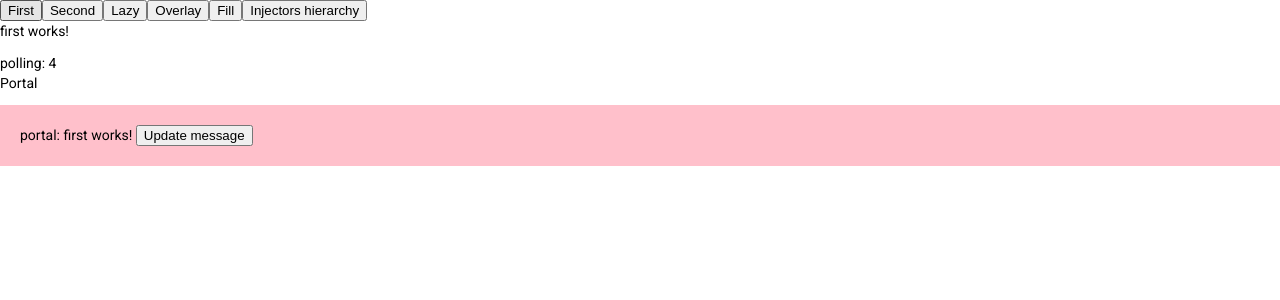
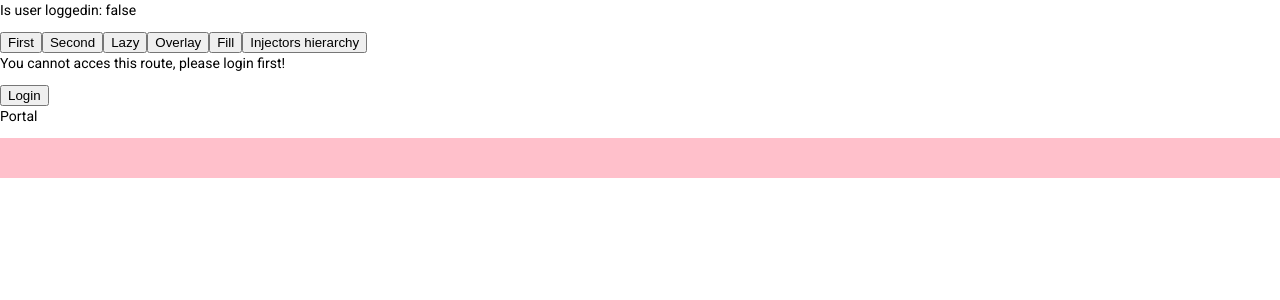
Before and after one commit to wkrasa/-AngularTutorial, an Angular app in the folder angular-tutorial-app/: page /login in a window 1280 px wide. Before the commit this address led to /first. Shown: the top 300 px of the page. Built offline with nearby package versions, Linux system fonts and the light colour scheme.

Commit message:
Route guards

```diff
--- a/angular-tutorial-app/src/app/app-routing.module.ts
+++ b/angular-tutorial-app/src/app/app-routing.module.ts
@@ -3,8 +3,10 @@ import { RouterModule, Routes } from '@angular/router';
 import { FillComponent } from './components/fill/fill.component';
 import { FirstComponent } from './components/first/first.component';
 import { InjectorsHierarchyComponent } from './components/injectors-hierarchy/injectors-hierarchy.component';
+import { LoginComponent } from './components/login/login.component';
 import { OverlayComponent } from './components/overlay/overlay.component';
 import { SecondComponent } from './components/second/second.component';
+import { AuthGuardService } from './route-guards/auth-guard.service';
 
 const routes: Routes = [
   {
@@ -17,11 +19,16 @@ const routes: Routes = [
   },
   {
     path: 'overlay',
-    component: OverlayComponent
+    component: OverlayComponent,
+    canActivate: [AuthGuardService]
   },
   {
     path: 'fill',
     component: FillComponent
+  },
+  {
+    path: 'login',
+    component: LoginComponent
   },
   {
     path: 'injectors-hierarchy',
--- a/angular-tutorial-app/src/app/app.component.html
+++ b/angular-tutorial-app/src/app/app.component.html
@@ -1,3 +1,7 @@
+<div>
+  <p>Is user loggedin: {{authService.isLoggedIn}} <button *ngIf="authService.isLoggedIn" (click)="authService.logOut();">Logout</button></p>
+
+</div>
 <button routerLink="first">First</button>
 <button routerLink="second">Second</button>
 <button routerLink="lazy">Lazy</button>
--- a/angular-tutorial-app/src/app/app.component.ts
+++ b/angular-tutorial-app/src/app/app.component.ts
@@ -1,5 +1,6 @@
 import { AfterViewInit, Component, Inject, OnInit } from '@angular/core';
 import { AppConfig, APP_CONFIG } from './app.config';
+import { AuthService } from './services/auth.service';
 import { PortalService } from './services/portal-service/portal.service';
 
 @Component({
@@ -11,7 +12,8 @@ export class AppComponent implements OnInit  {
   title = 'angular-tutorial-app';
 
   constructor(private portalService: PortalService,
-      @Inject(APP_CONFIG) private appConfig: AppConfig){
+      @Inject(APP_CONFIG) private appConfig: AppConfig,
+      public authService: AuthService){
         console.log(appConfig);
 
   }
--- a/angular-tutorial-app/src/app/app.module.ts
+++ b/angular-tutorial-app/src/app/app.module.ts
@@ -36,6 +36,7 @@ import { AppConfig, APP_CONFIG } from './app.config';
 import { InjectorsHierarchyComponent } from './components/injectors-hierarchy/injectors-hierarchy.component';
 import { ConfigurableModule } from './modules/configurable';
 import { FillComponent } from './components/fill/fill.component';
+import { LoginComponent } from './components/login/login.component';
 
 @NgModule({
   declarations: [
@@ -46,6 +47,7 @@ import { FillComponent } from './components/fill/fill.component';
     OverlayComponent,
     InjectorsHierarchyComponent,
     FillComponent,
+    LoginComponent,
   ],
   imports: [
     BrowserModule,
--- a/angular-tutorial-app/src/app/components/fill/board.ts
+++ b/angular-tutorial-app/src/app/components/fill/board.ts
@@ -36,8 +36,12 @@ export class Board{
     return this.rows[y].cells[x];
   }
 
-  visit(cells: Cell){
-    cells.isVisited = true;
+  visit(cell: Cell){
+    cell.isVisited = true;
+  }
+
+  swap(cell: Cell){
+    cell.isVisited = !cell.isVisited;
   }
 
   visitXY(x: number, y: number){
--- a/angular-tutorial-app/src/app/components/fill/fill.component.html
+++ b/angular-tutorial-app/src/app/components/fill/fill.component.html
@@ -3,7 +3,7 @@
   step: step$ | async
 } data">Fill</div>
 <div *ngFor="let row of board.rows" class="row">
-  <div *ngFor="let cell of row.cells" class="cell" [class.visited]="cell.isVisited" (click)="board.visit(cell)">
+  <div *ngFor="let cell of row.cells" class="cell" [class.visited]="cell.isVisited" (click)="board.swap(cell)">
   </div>
 </div>
 
--- /dev/null
+++ b/angular-tutorial-app/src/app/components/login/login.component.html
@@ -0,0 +1,5 @@
+<div>
+  <p>You cannot acces this route, please login first! </p>
+<button *ngIf="!authService.isLoggedIn" (click)="authService.logIn();">Login</button>
+<button *ngIf="authService.isLoggedIn" (click)="authService.logOut();">Logout</button>
+</div>
--- /dev/null
+++ b/angular-tutorial-app/src/app/components/login/login.component.scss
@@ -0,0 +1,3 @@
+:host {
+  display: block;
+}
--- /dev/null
+++ b/angular-tutorial-app/src/app/components/login/login.component.ts
@@ -0,0 +1,18 @@
+import { Component, OnInit, ChangeDetectionStrategy } from '@angular/core';
+import { AuthService } from 'src/app/services/auth.service';
+
+@Component({
+  selector: 'at-login',
+  templateUrl: './login.component.html',
+  styleUrls: ['./login.component.scss'],
+  changeDetection: ChangeDetectionStrategy.OnPush
+})
+export class LoginComponent implements OnInit {
+
+  constructor(
+    public authService: AuthService) { }
+
+  ngOnInit(): void {
+  }
+
+}
--- /dev/null
+++ b/angular-tutorial-app/src/app/route-guards/auth-guard.service.ts
@@ -0,0 +1,22 @@
+import { Injectable } from '@angular/core';
+import { CanActivate, Router } from '@angular/router';
+import { AuthService } from '../services/auth.service';
+
+@Injectable({
+  providedIn: 'root'
+})
+export class AuthGuardService implements CanActivate {
+
+  constructor(private authService: AuthService, private router: Router) {
+
+  }
+
+  canActivate() : boolean{
+    if(this.authService.isLoggedIn){
+      return true;
+    }
+
+    this.router.navigate(['login']);
+    return false;
+  }
+}
--- /dev/null
+++ b/angular-tutorial-app/src/app/services/auth.service.ts
@@ -0,0 +1,23 @@
+import { Injectable } from '@angular/core';
+
+@Injectable({
+  providedIn: 'root'
+})
+export class AuthService {
+
+  isLoggedIn = false;
+
+  constructor() {
+
+  }
+
+  logIn(){
+    this.isLoggedIn = true;
+    console.log('isLoggedIn: ', this.isLoggedIn);
+  }
+
+  logOut(){
+    this.isLoggedIn = false;
+    console.log('isLoggedIn: ', this.isLoggedIn);
+  }
+}
```
Also changed, not shown: 1 other file (tests, documents, lock files or other folders).
